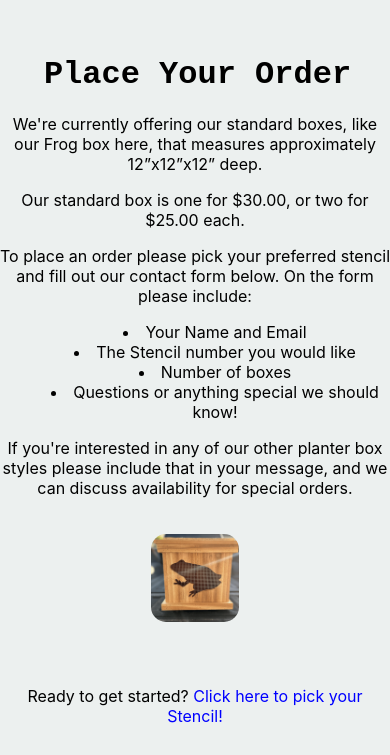
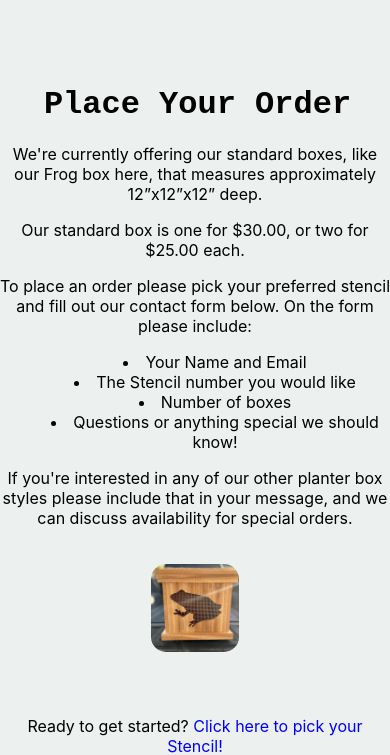
Before and after one commit to Shelcisco/Chucks-Planter-Boxes-, a React (Create React App) app: page /home in a window 390 px wide. Shown: the part 1782-2537 px from the top of the page. Built offline with nearby package versions, Linux system fonts and the light colour scheme.

Commit message:
Media Test

```diff
--- a/src/index.css
+++ b/src/index.css
@@ -593,7 +593,7 @@ form .form-input {
   }
 
   #Bird{
-    height:350px;
+    height:340px;
     width: auto;
   }
 
@@ -616,8 +616,8 @@ form .form-input {
 
 
   .order {
-    padding-top: 10px;
-    padding-bottom: 70px;
+    padding-top: 40px;
+    padding-bottom: 90px;
 }
 
 
```
